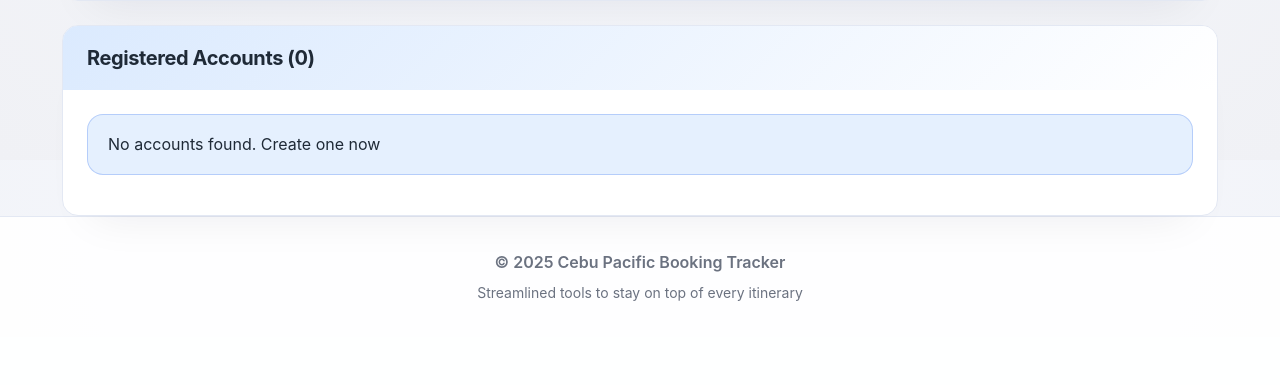
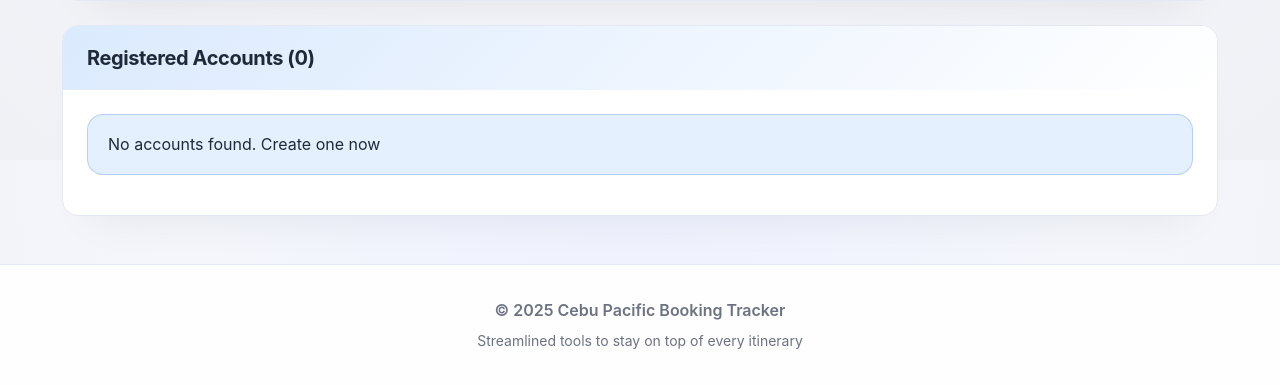
Before and after one commit to biindevs/cebpac-booking-app, a PHP site: the page made by views/accounts/index.php in a window 1280 px wide. Shown: the part 640-1025 px from the top of the page. Before the commit the page ends 941 px from the top, so only its background shows below. Run offline with PHP 8.4, Linux system fonts and the light colour scheme; data comes from the database, SQL or seed files in the repository; data that the repository does not hold is empty.

Commit message:
Add spacing between registered accounts container and footer

```diff
--- a/views/accounts/index.php
+++ b/views/accounts/index.php
@@ -67,7 +67,7 @@ if ($_SERVER['REQUEST_METHOD'] === 'POST' && isset($_POST['delete_id'])) {
     </div>
 </div>
 
-<div class="card card-custom">
+<div class="card card-custom mb-5">
     <div class="card-header bg-primary text-white">
         <h5 class="mb-0">Registered Accounts (<?php echo count($accounts); ?>)</h5>
     </div>
```
